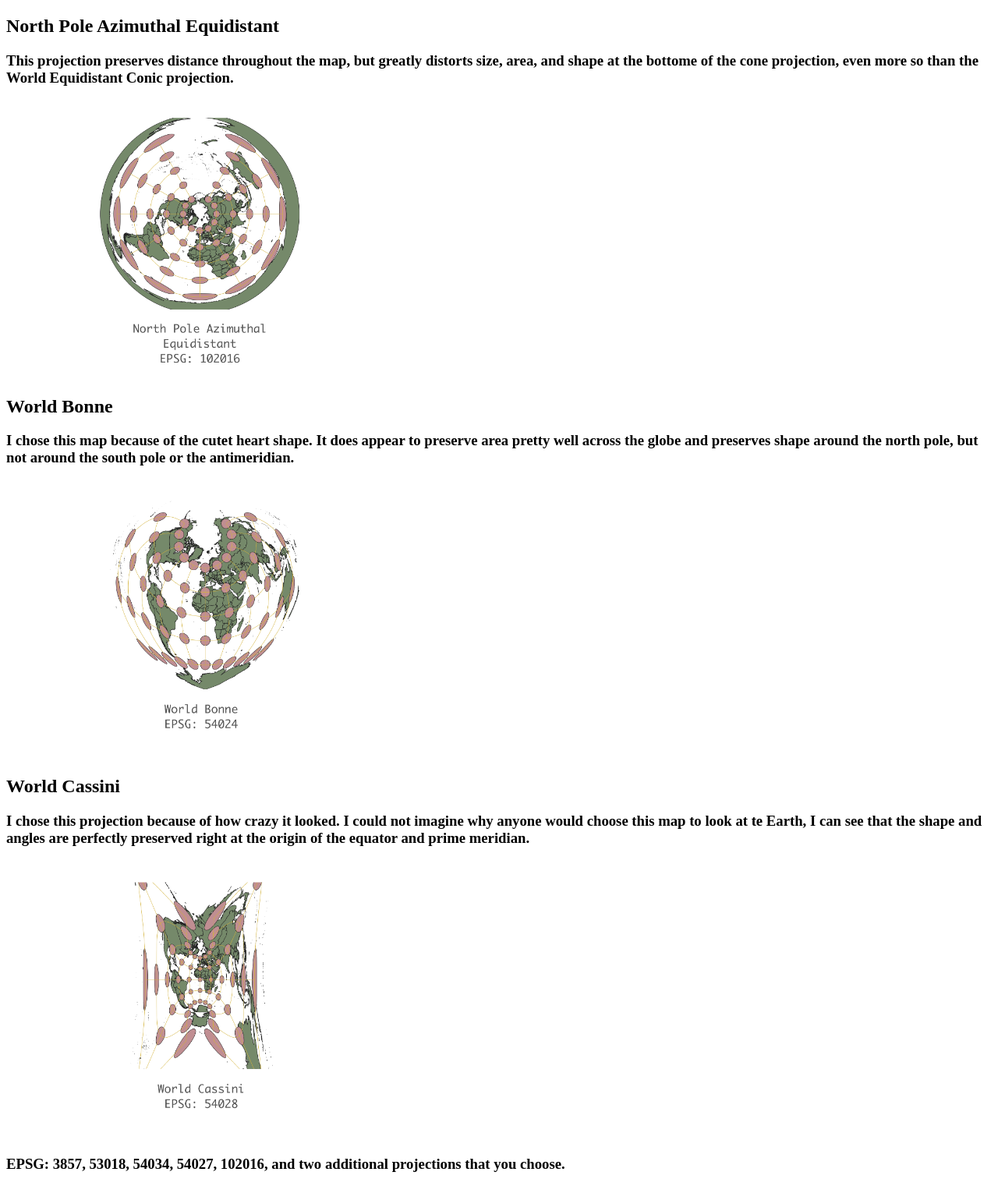
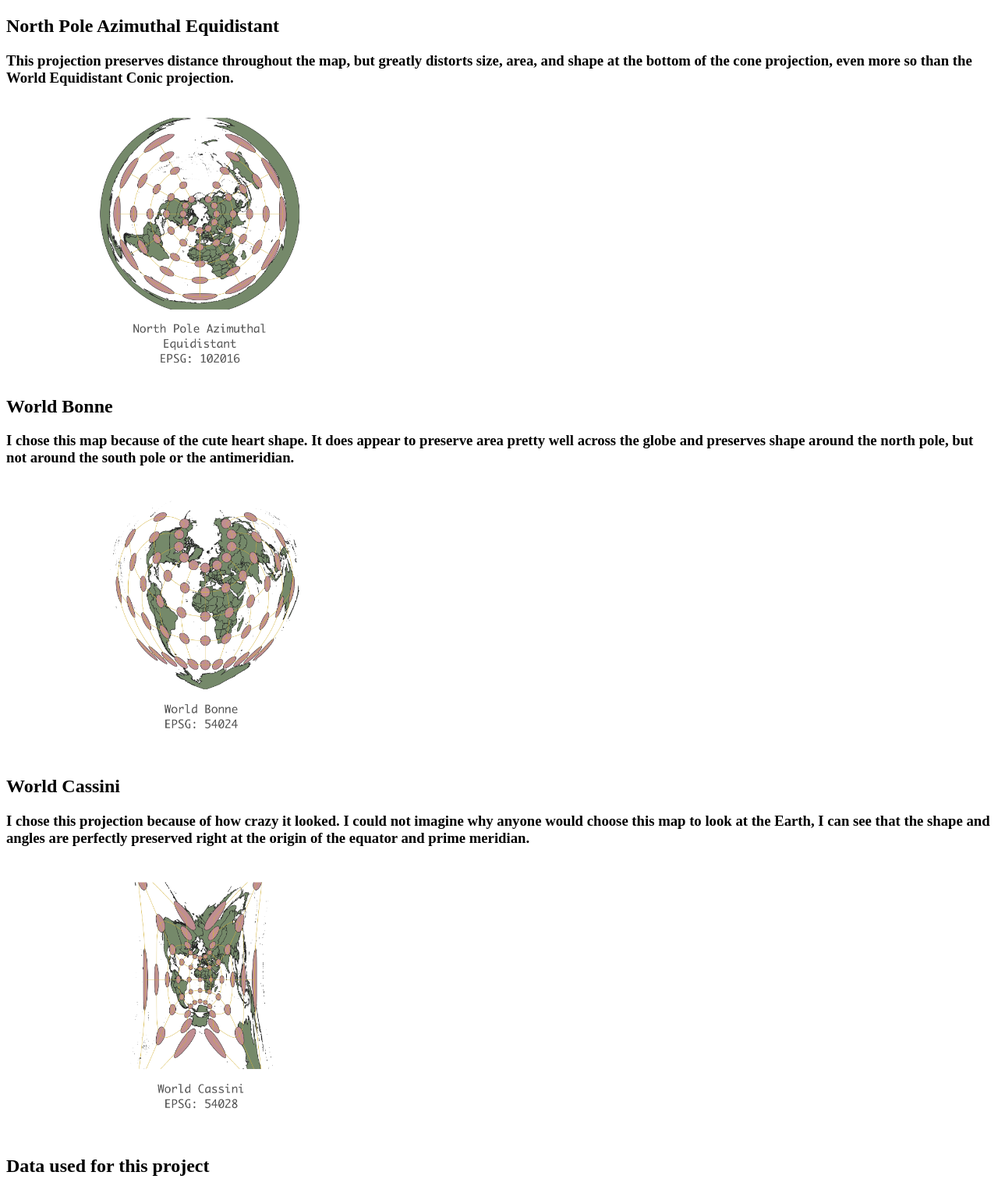
Before and after one commit to logantimm/GEOG370, a plain HTML site: page Worldprojections/worldprojections.html in a window 1280 px wide. Shown: the part 2950-4462 px from the top of the page at 78% size. Drawn offline with Linux system fonts and the light colour scheme; files whose address does not match are found by name.

Commit message:
Update worldprojections.html
02/01 update

```diff
--- a/Worldprojections/worldprojections.html
+++ b/Worldprojections/worldprojections.html
@@ -41,22 +41,22 @@
     <img src="./maps/54027.png" alt="World Equidistant Conic" width='500px'>
     </a>
     <h2>North Pole Azimuthal Equidistant</h2>
-    <h3>This projection preserves distance throughout the map, but greatly distorts size, area, and shape at the bottome of the cone projection, even more so than the World Equidistant Conic projection.</h3>
+    <h3>This projection preserves distance throughout the map, but greatly distorts size, area, and shape at the bottom of the cone projection, even more so than the World Equidistant Conic projection.</h3>
     <a href="./maps/102016.png">
     <img src="./maps/102016.png" alt="North Pole Azimuthal Equidistant" width='500px'>
     </a>
     <h2>World Bonne</h2>
-    <h3>I chose this map because of the cutet heart shape. It does appear to preserve area pretty well across the globe and preserves shape around the north pole, but not around the south pole or the antimeridian.</h3>
+    <h3>I chose this map because of the cute heart shape. It does appear to preserve area pretty well across the globe and preserves shape around the north pole, but not around the south pole or the antimeridian.</h3>
     <a href="./maps/54024.png">
     <img src="./maps/54024.png" alt="World Bonne" width='500px'>
     </a>
     <h2>World Cassini</h2>
-    <h3>I chose this projection because of how crazy it looked. I could not imagine why anyone would choose this map to look at te Earth, I can see that the shape and angles are perfectly preserved right at the origin of the equator and prime meridian.</h3>
+    <h3>I chose this projection because of how crazy it looked. I could not imagine why anyone would choose this map to look at the Earth, I can see that the shape and angles are perfectly preserved right at the origin of the equator and prime meridian.</h3>
     <a href="./maps/54028.png">
     <img src="./maps/54028.png" alt="World Cassini" width='500px'>
     </a>
     <h2 style="color:red"></u></h2>
-    <h3>EPSG: 3857, 53018, 54034, 54027, 102016, and two additional projections that you choose.</h3>
+    <h3></h3>
     <p></p>
     <h2>Data used for this project</h2>
     <a href="https://www.naturalearthdata.com/http//www.naturalearthdata.com/download/10m/cultural/ne_10m_admin_0_countries.zip"> Download Natrual Earth 1:10m Cultural Vector </a>
```
